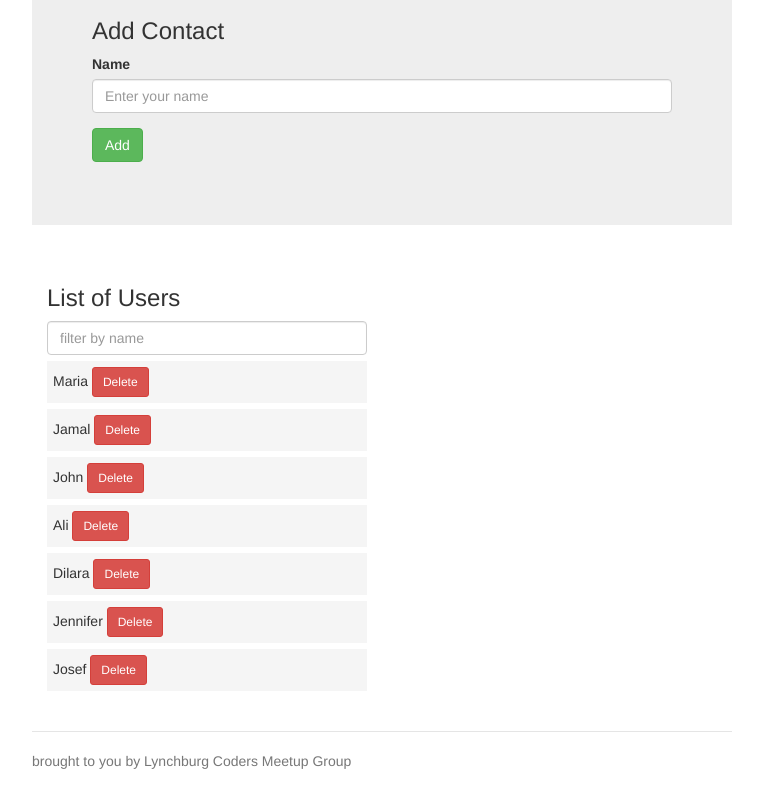
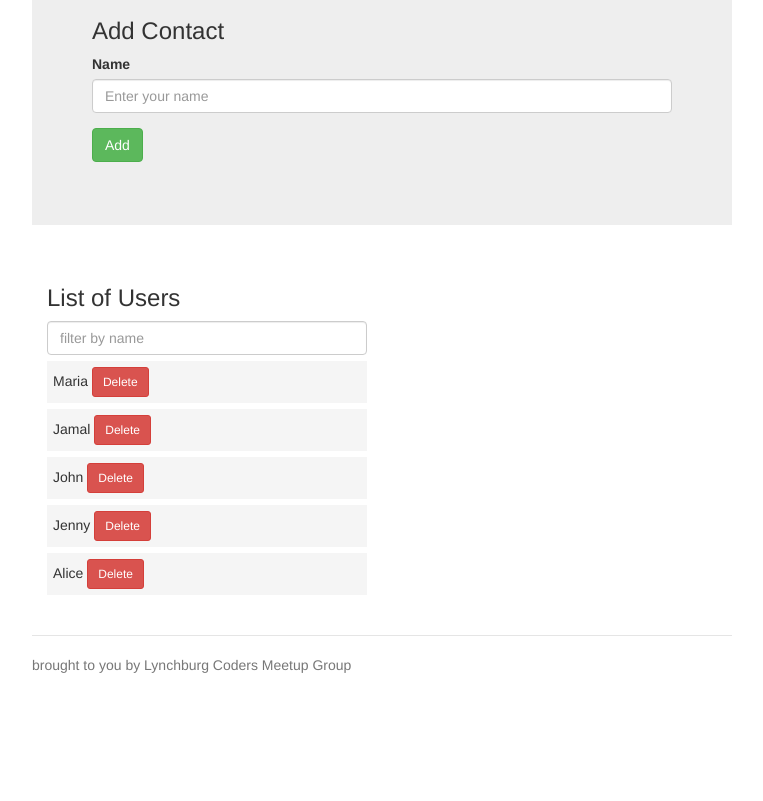
Before and after one commit to caneruguz/jqueryContact, a website: page index.html in a window 1280 px wide. Shown: the part 102-903 px from the top of the page, without its empty margins (258-1021 px from the left). After the commit the page ends 807 px from the top, so only its background shows below. Drawn offline with Linux system fonts and the light colour scheme.

Commit message:
Add basic js implementation

```diff
--- a/app.js
+++ b/app.js
@@ -1,3 +1,4 @@
+
 $('#addContactButton').on('click', function(){
 	var element = $('#nameField');
 	var name = element.val();
@@ -32,3 +33,18 @@ $('#searchItems').keyup(function(){
 	});
 
 });
+
+function buildTemplate (name) { // VIEW
+	return '<div class="contact-list-item"><span>' + name + '</span> <button class="btn btn-sm btn-danger remove-contact">Delete </button></div>';
+}
+
+function loadContacts (container, contacts) { // CONTROLLER
+	contacts.forEach(function(item){
+		$(container).append(buildTemplate(item));
+	});
+}
+
+$(document).ready(function(){
+	var existingContacts = ['Maria', 'Jamal', 'John', 'Jenny', 'Alice']; // MODEL
+	loadContacts('.userContainer', existingContacts);
+});
--- a/index.html
+++ b/index.html
@@ -51,13 +51,7 @@
             <input type="text" class="form-control" id="searchItems" placeholder="filter by name">
 
             <div class="userContainer">
-                <div class="contact-list-item"><span>Maria </span><button class="btn btn-sm btn-danger remove-contact">Delete </button></div>
-                <div class="contact-list-item"><span>Jamal </span><button class="btn btn-sm btn-danger remove-contact">Delete </button></div>
-                <div class="contact-list-item"><span>John </span><button class="btn btn-sm btn-danger remove-contact">Delete </button></div>
-                <div class="contact-list-item"><span>Ali</span> <button class="btn btn-sm btn-danger remove-contact">Delete </button></div>
-                <div class="contact-list-item"><span>Dilara </span><button class="btn btn-sm btn-danger remove-contact">Delete </button></div>
-                <div class="contact-list-item"><span>Jennifer </span><button class="btn btn-sm btn-danger remove-contact">Delete </button></div>
-                <div class="contact-list-item"><span>Josef</span> <button class="btn btn-sm btn-danger remove-contact">Delete </button></div>
+
             </div>
 
         </div>
```
